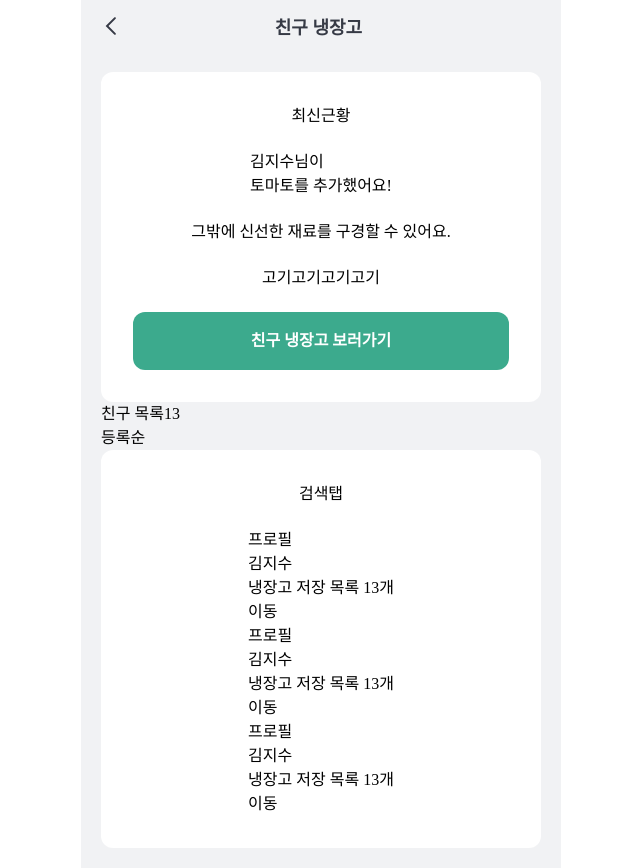
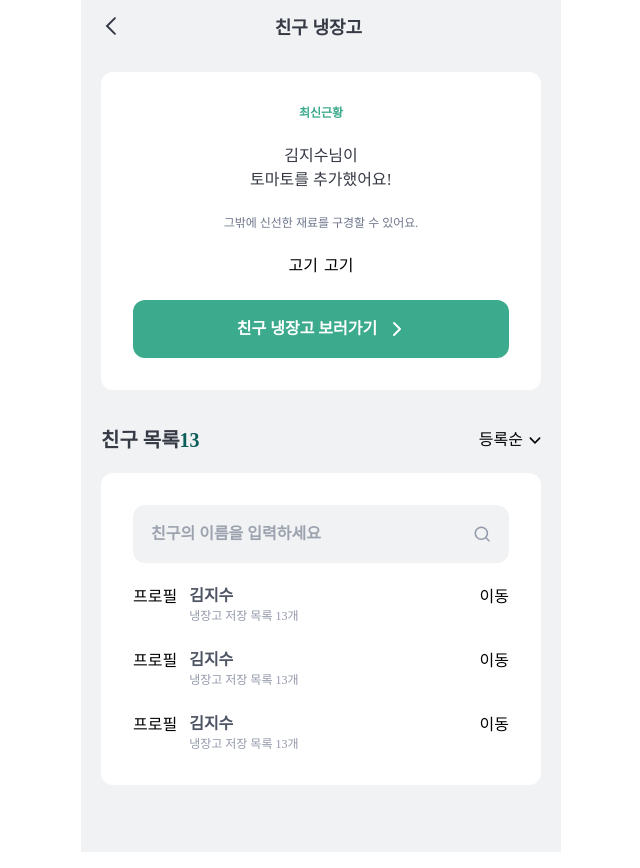
Before and after one commit to DDD-Community/fridge-link-web, a Next.js app: page /friends in a window 1280 px wide. Shown: the whole page, without its empty margins (319-959 px from the left). Built offline with nearby package versions, Linux system fonts and the light colour scheme.

Commit message:
feat: 스타일 및 순서 모달 추가

```diff
--- a/src/components/atoms/Button.tsx
+++ b/src/components/atoms/Button.tsx
@@ -9,7 +9,7 @@ interface ButtonProps {
 const Button: React.FC<ButtonProps> = ({ text, className, onClick }) => {
   return (
     <button
-      className={`w-full text-white p-18 gap-12 rounded-12 heading4-semibold ${className}`}
+      className={`text-white p-18 gap-12 rounded-12 heading4-semibold ${className}`}
       onClick={onClick}
     >
       {text}
--- a/src/components/atoms/Icon.tsx
+++ b/src/components/atoms/Icon.tsx
@@ -325,3 +325,28 @@ export const TrashcanSVG: React.FC<React.SVGProps<SVGSVGElement>> = (props) => (
     </defs>
   </svg>
 );
+
+export const SearchSVG: React.FC<React.SVGProps<SVGSVGElement>> = (props) => (
+  <svg
+    width="20"
+    height="20"
+    viewBox="0 0 20 20"
+    fill="none"
+    xmlns="http://www.w3.org/2000/svg"
+  >
+    <path
+      d="M9.16667 15.8333C12.8486 15.8333 15.8333 12.8486 15.8333 9.16667C15.8333 5.48477 12.8486 2.5 9.16667 2.5C5.48477 2.5 2.5 5.48477 2.5 9.16667C2.5 12.8486 5.48477 15.8333 9.16667 15.8333Z"
+      stroke="#9299AA"
+      stroke-width="1.66667"
+      stroke-linecap="round"
+      stroke-linejoin="round"
+    />
+    <path
+      d="M17.5002 17.4998L13.9169 13.9165"
+      stroke="#9299AA"
+      stroke-width="1.66667"
+      stroke-linecap="round"
+      stroke-linejoin="round"
+    />
+  </svg>
+);
--- a/src/components/atoms/ModalBottom.tsx
+++ b/src/components/atoms/ModalBottom.tsx
@@ -19,9 +19,12 @@ const ModalBox: React.FC<ModalBoxProps> = ({ children, blackClickHandler }) => {
       onClick={blackClickHandler}
     >
       <div
-        className="w-full max-w-[480px] min-h-[500px] pt-[40px] mb-[-24px] bg-white p-[20px] rounded-[24px]"
+        className="w-full max-w-[480px] pt-[40px] mb-[-24px] bg-white p-[20px] pb-[40px] rounded-[24px]"
         onClick={handleWhiteContentClick}
       >
+        <div className="relative">
+          <div className="absolute top-[-16px] right-[200px] left-[200px] h-[4px] bg-gray-500 rounded-[100px]"></div>
+        </div>
         {children}
       </div>
     </div>
--- a/src/components/atoms/SearchInput.tsx
+++ b/src/components/atoms/SearchInput.tsx
@@ -1,23 +1,32 @@
 import React from 'react';
+import { SearchSVG } from './Icon';
 
 interface SearchInputProps {
-  searchKeyword: string;
-  onChangeHandler: () => void;
-  onClickHandler: () => void;
-  className: string;
+  searchKeyword?: string;
+  onChange?: () => void;
+  onClick?: () => void;
+  className?: string;
+  placeholder?: string;
 }
 
 const SearchInput: React.FC<SearchInputProps> = ({
   searchKeyword,
-  onClickHandler,
-  onChangeHandler,
+  onClick,
+  placeholder,
+  onChange,
   className,
 }) => {
   return (
     <div
-      className={`flex items-center justify-center w-full bg-primary2 text-white p-18 gap-12 rounded-12 heading4-semibold ${className}`}
+      className={`flex items-center justify-center w-full bg-gray1 text-white p-18 gap-12 rounded-12 heading4-semibold ${className}`}
     >
-      <input onChange={onChangeHandler} value={searchKeyword} />
+      <input
+        className="w-full bg-gray1 text"
+        placeholder={placeholder}
+        onChange={onChange}
+        value={searchKeyword}
+      />
+      <SearchSVG width={20} height={20} />
     </div>
   );
 };
--- a/src/components/atoms/index.ts
+++ b/src/components/atoms/index.ts
@@ -8,3 +8,4 @@ export { default as ModalBottom } from './ModalBottom';
 export { default as ModalCenter } from './ModalCenter';
 export { default as Toggle } from './Toggle';
 export { default as ToastMessage } from './ToastMessage';
+export { default as SearchInput } from './SearchInput';
--- a/src/components/molecules/FriendsFridgeItem.tsx
+++ b/src/components/molecules/FriendsFridgeItem.tsx
@@ -13,11 +13,15 @@ const FriendsFridgeItem: React.FC<FriendsFridgeItemProps> = ({
   linkTo,
 }) => {
   return (
-    <div>
-      <div>프로필</div>
-      <div>
-        <div>{name}</div>
-        <div>냉장고 저장 목록 {ingredientCount}개</div>
+    <div className="w-full flex justify-between">
+      <div className="flex gap-[12px]">
+        <div>프로필</div>
+        <div className="flex flex-col">
+          <div className="heading4-semibold text-gray7">{name}</div>
+          <div className="body2-medium text-gray5">
+            냉장고 저장 목록 {ingredientCount}개
+          </div>
+        </div>
       </div>
       <Link href={`${linkTo}`}>이동</Link>
     </div>
--- a/src/components/organisms/FriendsFridgeList.tsx
+++ b/src/components/organisms/FriendsFridgeList.tsx
@@ -1,19 +1,28 @@
 import React from 'react';
-import { WhiteBox } from '../atoms';
+import { SearchInput, WhiteBox } from '../atoms';
 import { FriendsFridgeItem } from '../molecules';
+import { AllowBottom } from '../atoms/Icon';
 
-const FriendsFridgeList: React.FC = () => {
+const FriendsFridgeList: React.FC<{
+  toggleIsOpenOrderListModal: () => void;
+}> = ({ toggleIsOpenOrderListModal }) => {
   return (
-    <div>
-      <div>
-        <div>
-          친구 목록<span>13</span>
+    <div className="mt-[37px]">
+      <div className="mb-[19.5px] flex justify-between">
+        <div className="heading2-semibold text-gray8">
+          친구 목록<span className="heading2-bold text-primary3">13</span>
         </div>
-        <div>등록순</div>
+        <div
+          className="flex items-center gap-[6px]"
+          onClick={toggleIsOpenOrderListModal}
+        >
+          <div>등록순</div>
+          <AllowBottom />
+        </div>
       </div>
       <WhiteBox>
-        <div>검색탭</div>
-        <div>
+        <SearchInput placeholder="친구의 이름을 입력하세요" />
+        <div className="w-full flex flex-col gap-[24px]">
           <FriendsFridgeItem name="김지수" ingredientCount={13} linkTo="#" />
           <FriendsFridgeItem name="김지수" ingredientCount={13} linkTo="#" />
           <FriendsFridgeItem name="김지수" ingredientCount={13} linkTo="#" />
--- a/src/components/organisms/FriendsRecentBoard.tsx
+++ b/src/components/organisms/FriendsRecentBoard.tsx
@@ -1,22 +1,23 @@
 import React from 'react';
-import { Button, WhiteBox } from '../atoms';
+import { GreenArrowButton, WhiteBox } from '../atoms';
 
 const FriendsRecentBoard: React.FC = () => {
   return (
     <WhiteBox className="flex">
-      <div>최신근황</div>
-      <div>
-        <div>김지수님이</div>
-        <div>토마토를 추가했어요!</div>
+      <div className="text-primary2 body2-semibold">최신근황</div>
+      <div className="text-center text-gray8">
+        김지수님이
+        <br />
+        토마토를 추가했어요!
       </div>
-      <div>그밖에 신선한 재료를 구경할 수 있어요.</div>
-      <div className="flex">
-        <div>고기</div>
-        <div>고기</div>
-        <div>고기</div>
+      <div className="text-gray6 body2-medium">
+        그밖에 신선한 재료를 구경할 수 있어요.
+      </div>
+      <div className="flex w-full justify-center gap-[6px]">
+        <div className="">고기</div>
         <div>고기</div>
       </div>
-      <Button className="bg-primary2" text="친구 냉장고 보러가기" />
+      <GreenArrowButton className="bg-primary2" text="친구 냉장고 보러가기" />
     </WhiteBox>
   );
 };
--- /dev/null
+++ b/src/components/organisms/OrderListModal.tsx
@@ -0,0 +1,35 @@
+import React from 'react';
+import { Button, ModalBottom } from '../atoms';
+import { EmptyRadioSVG, FullRadioSVG } from '../atoms/Icon';
+
+const OrderListModal: React.FC<{
+  currentOrder: string;
+  toggleIsOpenOrderListModal: () => void;
+}> = ({ toggleIsOpenOrderListModal, currentOrder }) => {
+  const ORDER_LIST = ['등록순', '이름순'];
+
+  return (
+    <ModalBottom blackClickHandler={toggleIsOpenOrderListModal}>
+      <div className="w-full">
+        {ORDER_LIST.map((order) => (
+          <div className="flex flex-row items-center justify-between h-[70px]">
+            {currentOrder === order ? (
+              <>
+                <div className="heading3-semibold">{order}</div>
+                <FullRadioSVG />
+              </>
+            ) : (
+              <>
+                <div className="heading3-semibold text-gray5">{order}</div>
+                <EmptyRadioSVG />
+              </>
+            )}
+          </div>
+        ))}
+      </div>
+      <Button className="w-full bg-primary2" text="선택 완료" />
+    </ModalBottom>
+  );
+};
+
+export default OrderListModal;
--- a/src/components/organisms/index.ts
+++ b/src/components/organisms/index.ts
@@ -5,3 +5,4 @@ export { default as IngredientAddModal } from './IngredientAddModal';
 export { default as FridgeListModal } from './FridgeListModal';
 export { default as FriendsRecentBoard } from './FriendsRecentBoard';
 export { default as FriendsFridgeList } from './FriendsFridgeList';
+export { default as OrderListModal } from './OrderListModal';
--- a/src/pages/friends/index.tsx
+++ b/src/pages/friends/index.tsx
@@ -1,16 +1,37 @@
-import { FriendsFridgeList, FriendsRecentBoard } from '@/components/organisms';
+import {
+  FriendsFridgeList,
+  FriendsRecentBoard,
+  OrderListModal,
+} from '@/components/organisms';
 import Header from '@/components/organisms/Header';
 import { type NextPage } from 'next';
+import { useState } from 'react';
 
 const FriendsPage: NextPage = () => {
+  const [isOpenOrderListModal, setIsOpenOrderListModal] = useState(false);
+
+  const toggleIsOpenOrderListModal: () => void = () => {
+    setIsOpenOrderListModal((prev) => !prev);
+  };
+
   return (
+    <>
+      {isOpenOrderListModal && (
+        <OrderListModal
+          currentOrder={'등록순'}
+          toggleIsOpenOrderListModal={toggleIsOpenOrderListModal}
+        />
+      )}
       <div className={'pt-[52px] min-h-screen'}>
         <Header headerTitle={'친구 냉장고'} />
         <section className={`flex flex-col min-h-screen p-20 bg-gray1`}>
           <FriendsRecentBoard />
-        <FriendsFridgeList />
+          <FriendsFridgeList
+            toggleIsOpenOrderListModal={toggleIsOpenOrderListModal}
+          />
         </section>
       </div>
+    </>
   );
 };
 export default FriendsPage;
```
Lines whose indentation alone changed are shown as unchanged.
